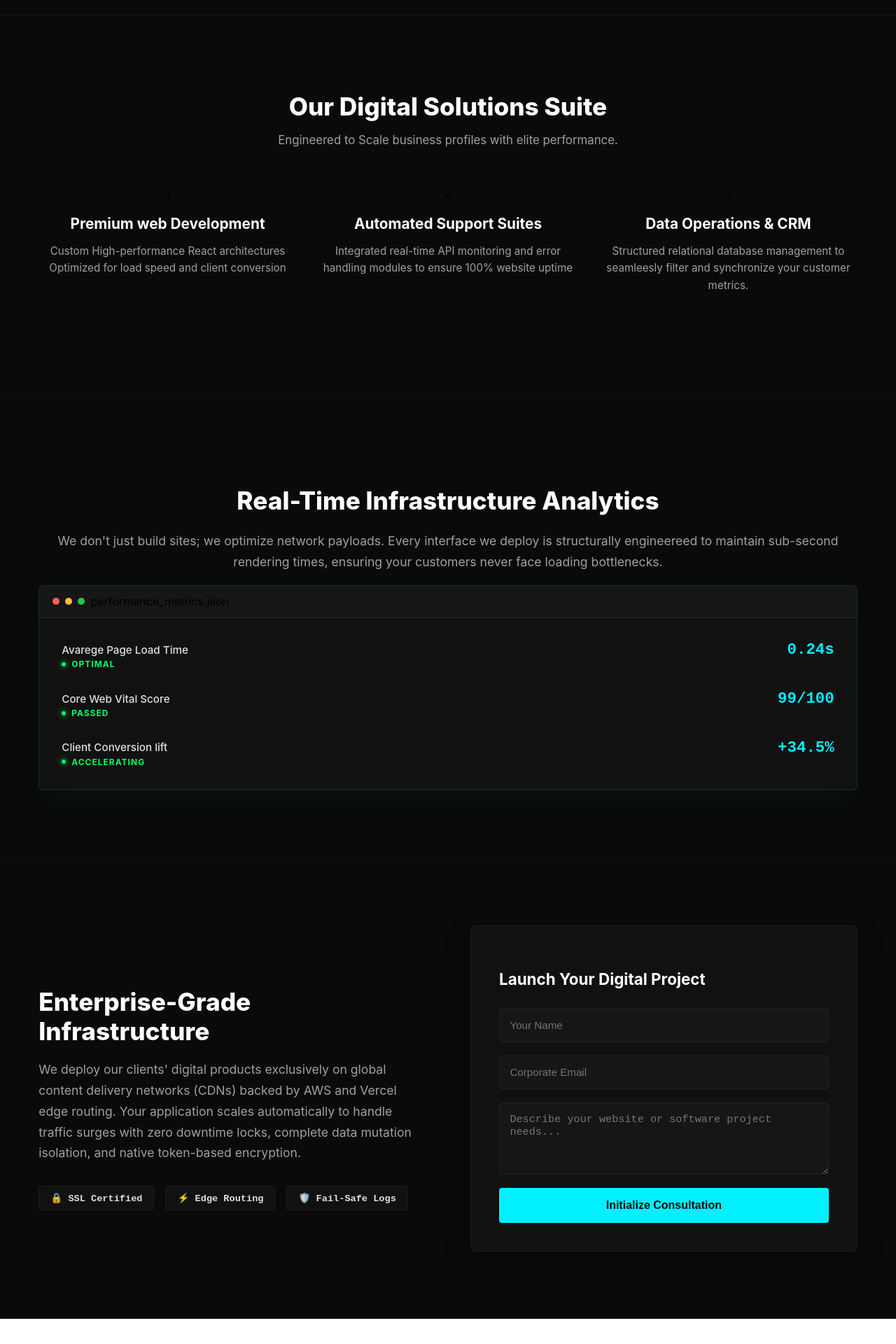
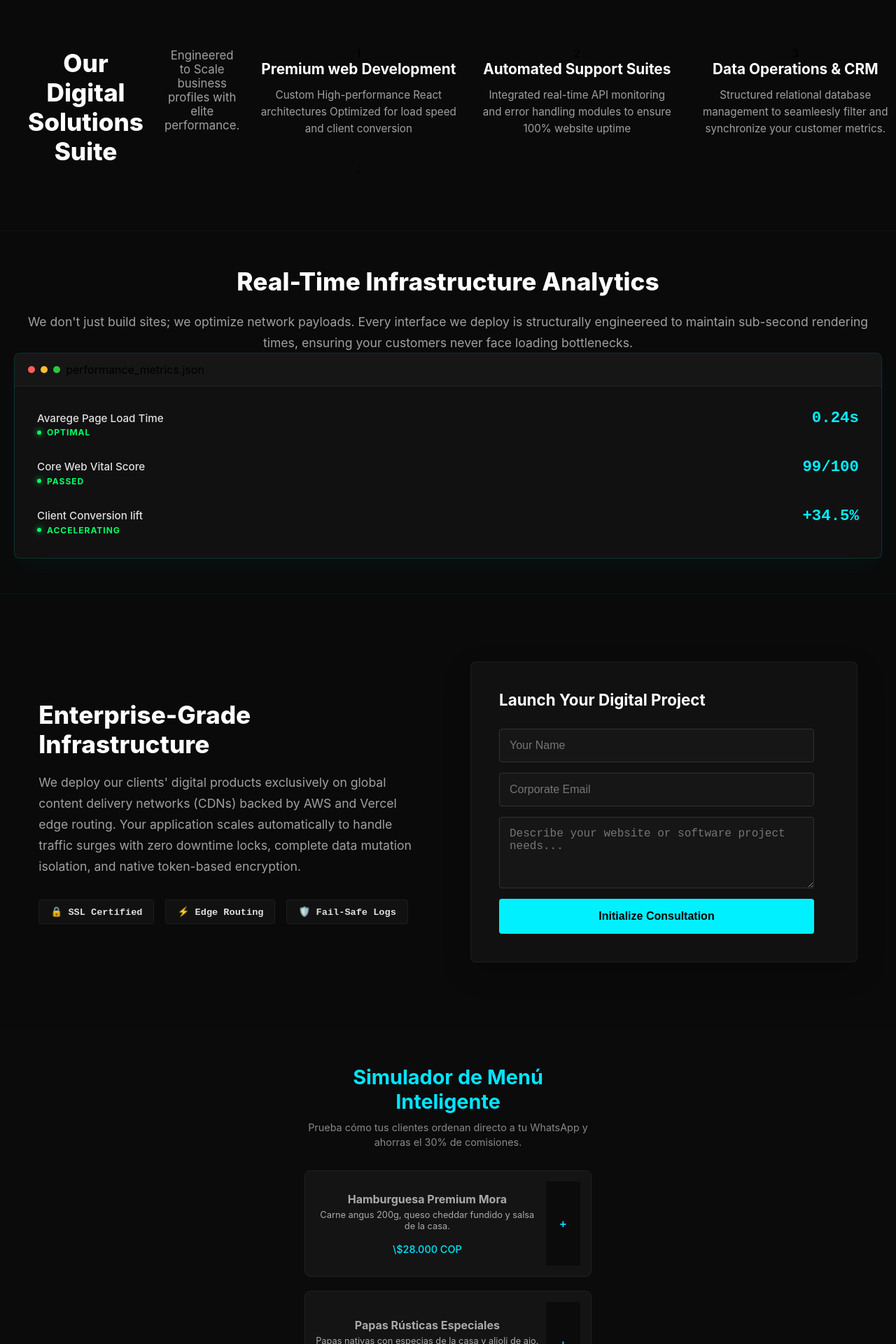
Before and after one commit to BaKai209/master-landing-react, a React (Create React App) app: page / in a window 1280 px wide. Shown: the part 800-2720 px from the top of the page at 70% size. Before the commit the page ends 2684 px from the top, so only its background shows below. Built offline with nearby package versions, Linux system fonts and the light colour scheme; the HTML template or start-up script is replaced by a standard one.

Commit message:
feat: implement interactive menu simulator with real-time whatsapp router

```diff
--- a/src/App.js
+++ b/src/App.js
@@ -5,6 +5,7 @@ import Hero from './components/Hero/Hero';
 import Features from './components/features/Features';
 import Analytics from './components/Analitytics/Analytics';
 import Infrastructure from './components/Infrastructure/Infrastructure';
+import RestaurantMenu from './components/RestauranteMenu';
 
 function App() {
   return (
@@ -14,6 +15,8 @@ function App() {
       <Features/>
       <Analytics />
       <Infrastructure />
+      <RestaurantMenu />
+
     </div>
   );
 }
--- a/src/components/Analitytics/Analytics.css
+++ b/src/components/Analitytics/Analytics.css
@@ -2,6 +2,10 @@
     background-color: #0a0a0a;
     padding: 6rem 3.455rem;
     border-top: 1px solid rgba(0,240, 255, 0.05);
+    padding: 50px 20px;
+    display: flex;
+    flex-direction: column;
+    align-items: center;
 }
 
 .analyics-wrapper {
@@ -87,6 +91,11 @@
     gap: 0.6rem;
     border-bottom: 1px solid rgba(255, 255, 255, 0.03);
     padding-bottom: 1rem;
+    justify-content: space-between;
+    align-items: center;
+    margin-bottom: 15px;
+    font-family: monospace;
+    font-size: 0.9rem;
 }
 
 .metric-row:last-child{
--- a/src/components/Hero/Hero.css
+++ b/src/components/Hero/Hero.css
@@ -18,10 +18,12 @@
 
   .hero-title {
     color: #ffffff;
-    font-size: 3rem;
+    font-size: 2.2rem;
     font-weight: 800;
     line-height: 1.2;
     letter-spacing: -1px;
+    margin-bottom: 20px;
+    font-weight: bold;
   }
 
   .hero-accent {
@@ -30,10 +32,10 @@
   }
 
   .hero-subtitle {
-    color: #a0a0a0;
-    font-size: 1.15rem;
-    line-height: 1.6;
-    max-width: 650px;
+    color: #888;
+    font-size: 1rem;
+    line-height: 1.5;
+    max-width: 90%;
   }
 
   .hero-actions {
@@ -77,3 +79,12 @@
     color: #00f0ff;
     transform: translateY(-2px);
   }
+
+  @media (min-width: 768px) {
+    .hero-title {
+      font-size: 3.8rem;
+    }
+    .hero-section {
+      padding: 100px 40px;
+    }
+  }
--- a/src/components/Infrastructure/Infrastructure.css
+++ b/src/components/Infrastructure/Infrastructure.css
@@ -2,6 +2,9 @@
     background-color: #0a0a0a;
     padding: 6rem 3.455rem;
     border-top: 1px solid rgba(0, 240, 255, 0.05);
+    width: 100%;
+    display: flex;
+    justify-content: center;
   }
 
   .infra-grid {
@@ -76,17 +79,19 @@
   .project-form {
     display: flex;
     flex-direction: column;
-    gap: 1.2rem;
+    gap: 15px;
+    width: 100%;
+    max-width: 450px;
   }
 
   .project-form input, .project-form textarea {
     width: 100%;
-    padding: 0.9rem;
+    padding: 14px;
     border-radius: 4px;
-    border: 1px solid #222;
+    border: 1px solid #333;
     background-color: #161616;
-    color: #ffffff;
-    font-size: 0.95rem;
+    color: #fff;
+    font-size: 1rem;
     transition: 0.3s ease;
     box-sizing: border-box;
   }
@@ -99,14 +104,15 @@
 
   .form-submit-btn {
     background-color: #00f0ff;
-    color: #0a0a0a;
+    color: #000;
     border: none;
-    padding: 1rem;
+    padding: 16px;
     border-radius: 4px;
-    font-weight: 700;
+    font-weight: bold;
     font-size: 1rem;
     cursor: pointer;
-    transition: 0.3s all ease;
+    transition: 0.3s ease;
+    width: 100%;
   }
 
   .form-submit-btn:hover {
--- a/src/components/Infrastructure/Infrastructure.jsx
+++ b/src/components/Infrastructure/Infrastructure.jsx
@@ -9,7 +9,6 @@ function Infrastructure() {
     e.preventDefault();
     if (!formData.name || !formData.email || !formData.project) return;
 
-    // Simulación del envío de lead de negocio
     setSubmitted(true);
     setTimeout(() => {
       setSubmitted(false);
--- a/src/components/Navbar/Navbar.css
+++ b/src/components/Navbar/Navbar.css
@@ -1,13 +1,12 @@
 .navbar {
-    display: flex;
-    justify-content: space-between;
-    align-items: center;
-    padding: 1.5rem 3.455rem;
-    background-color: #0a0a0a;
-    border-bottom: 1px solid rgba(0, 240, 255, 0.15);
-    position: sticky;
-    top: 0;
-    z-index: 100;
+  display: flex;
+  flex-direction: column;
+  align-items: center;
+  justify-content: center;
+  gap: 15px;
+  padding: 20px 15px;
+  width: 100%;
+  border-bottom: 1px solid #222;
   }
 
   .navbar-logo {
@@ -58,3 +57,11 @@
     color: #0a0a0a;
     box-shadow: 0 0 20px rgba(0, 255, 255, 0.4);
   }
+
+  @media (min-width: 768px) {
+    .navbar {
+      flex-direction: row;
+      justify-content: space-between;
+      padding: 20px 40px;
+    }
+  }
--- /dev/null
+++ b/src/components/RestauranteMenu.css
@@ -0,0 +1,138 @@
+.styles-container {
+    padding: 50px 20px;
+    max-Width: 450px;
+     margin: 0 auto;
+    background-Color: #0b0b0b;
+    color: #aaa;
+}
+
+.title {
+    font-size: 1.8rem;
+    text-align: center;
+    margin-bottom: 10px;
+    color:#00e5ff;
+    font-weight: bold;
+}
+
+.subtitle{
+    font-size: 0.9rem;
+    text-align: center;
+    color: #888;
+    margin-bottom: 30px;
+    line-height: 1.4;
+}
+
+.menu-list {
+    display: flex;
+    flex-direction: column;
+    gap: 20px;
+}
+
+.card {
+    display: flex;
+    justify-content: between;
+    align-items: center;
+    padding: 15px;
+    background: #141414;
+    border: 1px solid #222;
+    border-radius: 8px;
+    gap: 10px;
+}
+
+.card-info {
+    flex: 1;
+    display: flex;
+    flex-direction: column;
+    gap: 5PX;
+}
+
+.item-name {
+    font-size: 1rem;
+    font-weight: bold;
+}
+
+.item-desc {
+    font-size: 0.8rem;
+    color: #aaa;
+    line-height: 1.3;
+}
+
+.item-price {
+    font-size: 0.9rem;
+    color: #00e5ff;
+    font-weight: 500;
+    margin-top: 10px;
+}
+
+.counter-container {
+    display: flex;
+    align-items: left
+    ;
+    gap: 100px;
+    background: #f3f1f1;
+    padding: 5px 10px;
+    border-radius: 20px;
+    border: 1px solid #333;
+}
+
+.btn-minus{
+    background: none;
+    border: none;
+    color: #ff5252;
+    font-size: 1.2rem;
+    cursor: pointer;
+    font-weight: bold;
+}
+
+.btn-plus {
+    background: none;
+    border: none;
+    color: #00e5ff;
+    font-size: 1rem;
+    cursor: pointer;
+    font-weight: bold;
+}
+
+.qantity {
+    font-size: 1rem;
+    min-width: 15px;
+    text-align: center;
+}
+
+.footer-cart {
+    margin-top: 30px;
+    padding: 20px;
+    background:#141414;
+    border: 1px solid #00e5ff;
+    border-radius: 8px;
+    display: flex;
+    flex-direction: column;
+    gap: 15px;
+}
+
+.total-container {
+    display: flex;
+    justify-content: space-between;
+    font-size: 1rem;
+}
+
+.totalText {
+    color: #aaa;
+}
+
+.totalAmount {
+    font: bold;
+    color: #fff;
+}
+
+.btn-submit {
+    width: 100%;
+    padding: 14px;
+    background: #00e5ff;
+    color: #000;
+    border: none;
+    border-radius: 4px;
+    font-weight: bold;
+    font-size: 1rem;
+    cursor: pointer;
+}
--- /dev/null
+++ b/src/components/RestauranteMenu.jsx
@@ -0,0 +1,92 @@
+import React, { useState } from 'react';
+import './RestauranteMenu.css'
+
+const MENU_DATA = [
+  { id: 1, name: "Hamburguesa Premium Mora", price: 28000, desc: "Carne angus 200g, queso cheddar fundido y salsa de la casa." },
+  { id: 2, name: "Papas Rústicas Especiales", price: 12000, desc: "Papas nativas con especias de la casa y alioli de ajo." },
+  { id: 3, name: "Malteada de Caramelo Salado", price: 14000, desc: "Helado artesanal, crema batida y salsa de caramelo neón." }
+];
+
+export default function RestaurantMenu() {
+  const [cart, setCart] = useState({});
+
+  const addToCart = (id) => {
+    setCart(prev => ({ ...prev, [id]: (prev[id] || 0) + 1 }));
+  };
+
+  const removeFromCart = (id) => {
+    if (!cart[id]) return;
+    setCart(prev => {
+      const updated = { ...prev };
+      if (updated[id] === 1) delete updated[id];
+      else updated[id]--;
+      return updated;
+    });
+  };
+
+  const calculateTotal = () => {
+    return Object.keys(cart).reduce((total, id) => {
+      const item = MENU_DATA.find(p => p.id === parseInt(id));
+      return total + (item ? item.price * cart[id] : 0);
+    }, 0);
+  };
+
+  const sendToWhatsApp = () => {
+    let message = "¡Hola! Me gustaría realizar el siguiente pedido directo (Sin Comisiones):\n\n";
+
+    Object.keys(cart).forEach(id => {
+      const item = MENU_DATA.find(p => p.id === parseInt(id));
+      if (item) {
+        message += `▪️ ${cart[id]}x ${item.name} ($${(item.price * cart[id]).toLocaleString('es-CO')})\n`;
+      }
+    });
+
+    message += `\n💰 *Total a Pagar: $${calculateTotal().toLocaleString('es-CO')}*`;
+
+    // Codifica el mensaje de texto para la URL
+    const encodedMessage = encodeURIComponent(message);
+
+    // Cambia el número por tu WhatsApp o uno de prueba
+    window.open(`https://wa.me/573026668432`, '_blank');
+  };
+
+  return (
+    <div className='styles-container'>
+      <h2 className='title ' >Simulador de Menú Inteligente</h2>
+      <p className='subtitle ' >Prueba cómo tus clientes ordenan directo a tu WhatsApp y ahorras el 30% de comisiones.</p>
+
+      <div className='menu-list'>
+        {MENU_DATA.map(item => (
+          <div key={item.id} className='card'>
+            <div className='card-info'>
+              <h3 className='item-name'>{item.name}</h3>
+              <p className='item-desc'>{item.desc}</p>
+              <span className='item-price'>\${item.price.toLocaleString('es-CO')} COP</span>
+            </div>
+            <div className='styles-container'>
+              {cart[item.id] > 0 && (
+                <>
+                  <button onClick={() => removeFromCart(item.id)} className='btn-minus'>-</button>
+                  <span className='quantity'>{cart[item.id]}</span>
+                </>
+              )}
+              <button onClick={() => addToCart(item.id)} className='btn-plus'>+</button>
+            </div>
+          </div>
+        ))}
+      </div>
+
+      {calculateTotal() > 0 && (
+        <div className='footer-cart'>
+          <div className='total-container'>
+            <span className='totalText'>Total Seleccionado:</span>
+            <span className='totalAmount'>\${calculateTotal().toLocaleString('es-CO')} COP</span>
+          </div>
+          <button onClick={sendToWhatsApp} className='btn-submit'>
+            Enviar Pedido a WhatsApp ➔
+          </button>
+        </div>
+      )}
+    </div>
+  );
+}
--- a/src/components/features/Features.css
+++ b/src/components/features/Features.css
@@ -1,8 +1,13 @@
 .features-container {
     background-color: #0a0a0a;
-    padding: 5rem 3.455rem;
+    padding: 50px 20px;
     text-align:center;
     border-top: 1px solid rgba(0, 240,255, 0.08);
+    display: flex;
+    flex-direction: column;
+    gap: 30px;
+    width: 100%;
+    align-items: center;
 }
 
 .features-main-title{
@@ -27,10 +32,10 @@
 }
 
 .features-card {
-    background-color: #111111;
-    border: 1px solid rgba(255, 255, 255, 0.05);
-    padding: 2.5rem 2rem;
-    border-radius: 6px;
+    background-color: #111;
+    border: 1px solid #222;
+    padding: 25px 20px;;
+    border-radius: 8px;
     text-align: left;
     transition: 0.3s all ease;
     position: relative;
@@ -63,3 +68,11 @@
     font-size: 0.95rem;
     line-height: 1.6;
 }
+
+@media (min-width: 768px) {
+    .features-container {
+      flex-direction: row;
+      grid-template-columns: repeat(2, 1fr);
+      padding: 80px 40px;
+    }
+  }
--- a/src/index.css
+++ b/src/index.css
@@ -1,16 +1,15 @@
+* {
+  box-sizing: border-box;
+  margin: 0;
+  padding: 0;
+}
+
 html, body {
+  width: 100%;
   max-width: 100vw;
   overflow-x: hidden;
-  padding: 0;
-  margin: 0;
+  background-color: #0b0b0b;
   font-family: -apple-system, BlinkMacSystemFont, 'Segoe UI', 'Roboto', 'Oxygen',
     'Ubuntu', 'Cantarell', 'Fira Sans', 'Droid Sans', 'Helvetica Neue',
     sans-serif;
-  -webkit-font-smoothing: antialiased;
-  -moz-osx-font-smoothing: grayscale;
 }
-
-code {
-  font-family: source-code-pro, Menlo, Monaco, Consolas, 'Courier New',
-    monospace;
-}
```
